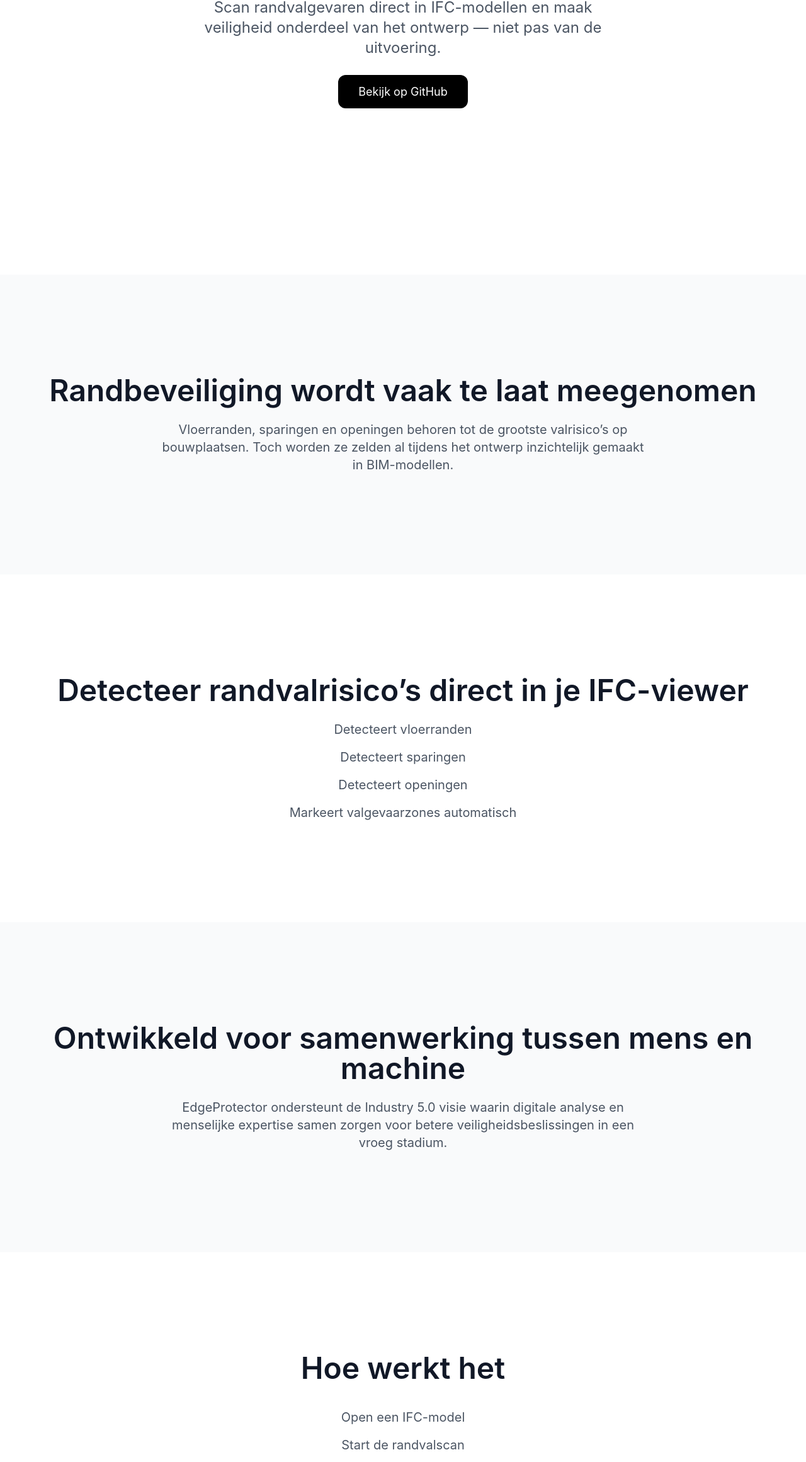
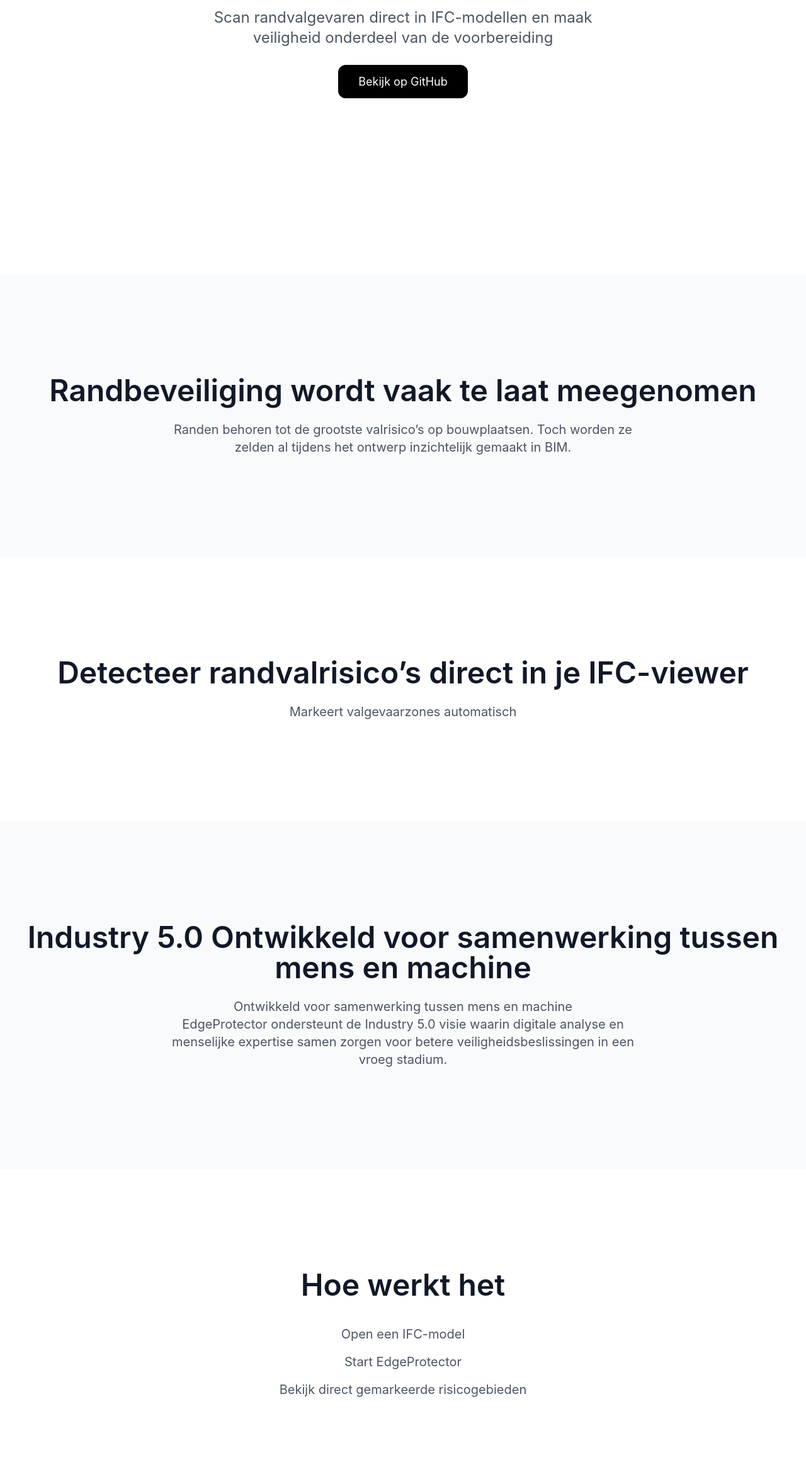
Before and after one commit to BIMHARB-J/Voorbereid-op-Valveiligheid, a plain HTML site: page index.html in a window 1280 px wide. Shown: the part 364-2685 px from the top of the page at 63% size. Drawn offline with nearby package versions, Linux system fonts and the light colour scheme.

Commit message:
proto1 webpage

```diff
--- a/index.html
+++ b/index.html
@@ -28,7 +28,7 @@ EdgeProtector
 </h1>
 
 <p class="text-2xl text-gray-600 mb-10 max-w-2xl mx-auto">
-Scan randvalgevaren direct in IFC-modellen en maak veiligheid onderdeel van het ontwerp — niet pas van de uitvoering.
+Scan randvalgevaren direct in IFC-modellen en maak veiligheid onderdeel van de voorbereiding
 </p>
 
 <a href="https://github.com/BIMHARB-J/voorbereid-op-valveiligheid"
@@ -52,8 +52,8 @@ Randbeveiliging wordt vaak te laat meegenomen
 </h2>
 
 <p class="text-xl text-gray-600 max-w-3xl mx-auto">
-Vloerranden, sparingen en openingen behoren tot de grootste valrisico’s op bouwplaatsen.
-Toch worden ze zelden al tijdens het ontwerp inzichtelijk gemaakt in BIM-modellen.
+Randen behoren tot de grootste valrisico’s op bouwplaatsen.
+Toch worden ze zelden al tijdens het ontwerp inzichtelijk gemaakt in BIM.
 </p>
 
 </div>
@@ -73,9 +73,6 @@ Detecteer randvalrisico’s direct in je IFC-viewer
 
 <div class="text-xl text-gray-600 space-y-4">
 
-<p>Detecteert vloerranden</p>
-<p>Detecteert sparingen</p>
-<p>Detecteert openingen</p>
 <p>Markeert valgevaarzones automatisch</p>
 
 </div>
@@ -92,9 +89,11 @@ Detecteer randvalrisico’s direct in je IFC-viewer
 <div data-aos="fade-up">
 
 <h2 class="text-5xl font-semibold mb-6">
+Industry 5.0 Ontwikkeld voor samenwerking tussen mens en machine
+</h2>
+<p class="text-xl text-gray-600 max-w-3xl mx-auto">
 Ontwikkeld voor samenwerking tussen mens en machine
-</h2>
-
+</p>
 <p class="text-xl text-gray-600 max-w-3xl mx-auto">
 EdgeProtector ondersteunt de Industry 5.0 visie waarin digitale analyse en menselijke expertise samen zorgen voor betere veiligheidsbeslissingen in een vroeg stadium.
 </p>
@@ -102,9 +101,6 @@ EdgeProtector ondersteunt de Industry 5.0 visie waarin digitale analyse en mense
 </div>
 
 </section>
-
-
-<!-- HOE HET WERKT -->
 
 <section class="py-40 text-center px-6">
 
@@ -117,7 +113,7 @@ Hoe werkt het
 <div class="text-xl text-gray-600 space-y-4">
 
 <p>Open een IFC-model</p>
-<p>Start de randvalscan</p>
+<p>Start EdgeProtector</p>
 <p>Bekijk direct gemarkeerde risicogebieden</p>
 
 </div>
@@ -126,8 +122,6 @@ Hoe werkt het
 
 </section>
 
-
-<!-- DOELGROEP -->
 
 <section class="py-40 bg-gray-50 text-center px-6">
 
@@ -139,9 +133,7 @@ Voor wie is EdgeProtector
 
 <div class="text-xl text-gray-600 space-y-4">
 
-<p>BIM engineers</p>
-<p>Constructeurs</p>
-<p>Veiligheidskundigen</p>
+<p>BIM</p>
 <p>Aannemers</p>
 
 </div>
@@ -158,7 +150,7 @@ Voor wie is EdgeProtector
 <div data-aos="fade-up">
 
 <h2 class="text-5xl font-semibold mb-6">
-Maak veiligheid zichtbaar in het ontwerp
+Maak veiligheid zichtbaar
 </h2>
 
 <a href="https://github.com/BIMHARB-J/voorbereid-op-valveiligheid"
```
